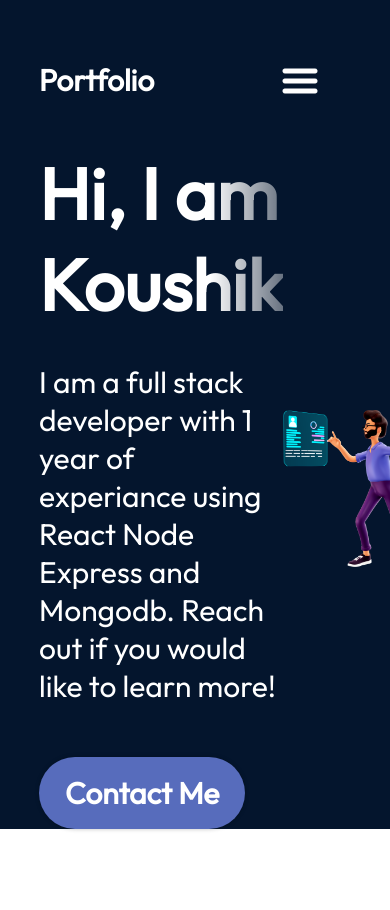
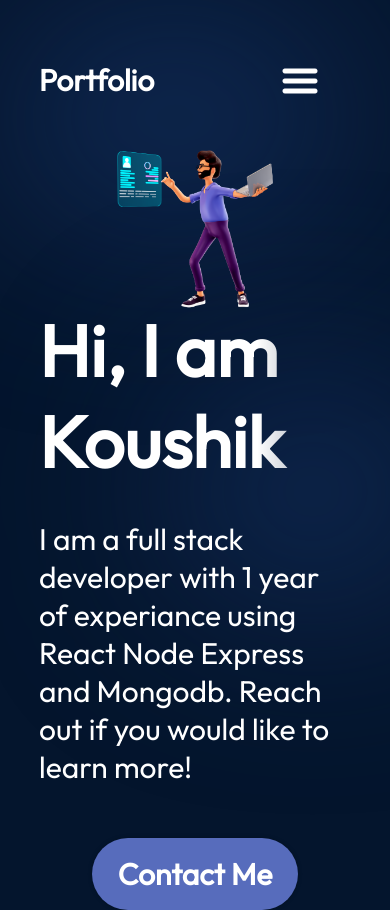
Before and after one commit to iamkoushik1999/Porfolio-2024, a React (Vite) app: page / in a window 390 px wide. Shown: the top 910 px of the page. Before the commit the page ends 844 px from the top, so only its background shows below. Built offline with nearby package versions, Linux system fonts and the light colour scheme.

Commit message:
Hero Section Blur & Responsive

```diff
--- a/src/components/Hero/Hero.module.css
+++ b/src/components/Hero/Hero.module.css
@@ -59,3 +59,54 @@
   animation-iteration-count: infinite;
   animation-timing-function: ease-in-out;
 }
+
+
+@keyframes floating {
+   0% {
+     transform: translate(0, 0px);
+   }
+   50% {
+     transform: translate(0, 10px);
+   }
+   100% {
+     transform: translate(0, -0px);
+   }
+ }
+
+ .topBlur {
+   position: absolute;
+   width: 50vw;
+   height: 50vw;
+   min-width: 350px;
+   min-width: 350px;
+   top: -128px;
+   left: -10vw;
+   border-radius: 764px;
+   background: rgba(25, 55, 109, 0.7);
+   filter: blur(100px);
+   z-index: 0;
+ }
+
+ .bottomBlur {
+   position: absolute;
+   width: 70vw;
+   height: 50vw;
+   min-width: 350px;
+   min-width: 250px;
+   top: 246px;
+   right: -25vw;
+   border-radius: 764px;
+   background: rgba(25, 55, 109, 0.7);
+   filter: blur(100px);
+   z-index: 0;
+ }
+
+ @media screen and (max-width: 830px) {
+   .container {
+     flex-direction: column-reverse;
+   }
+
+   .content {
+     align-items: center;
+   }
+ }
```
